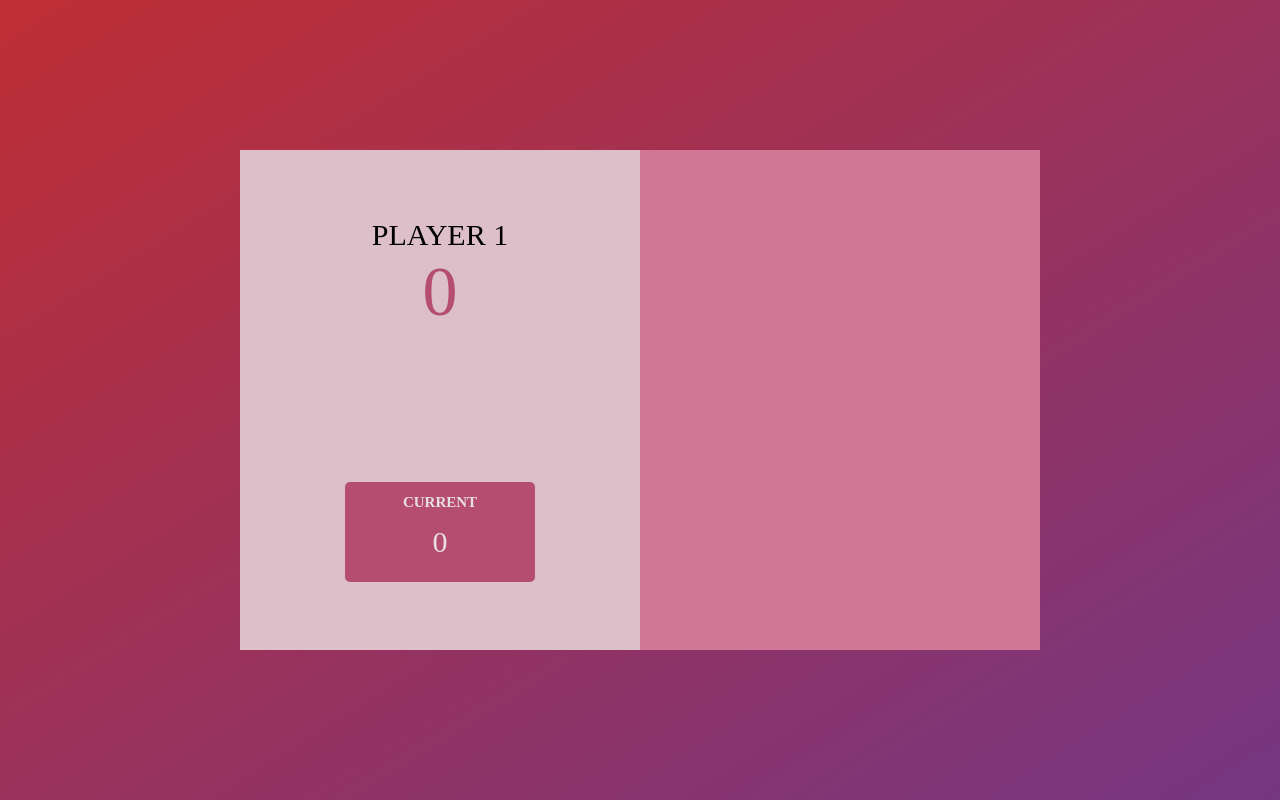
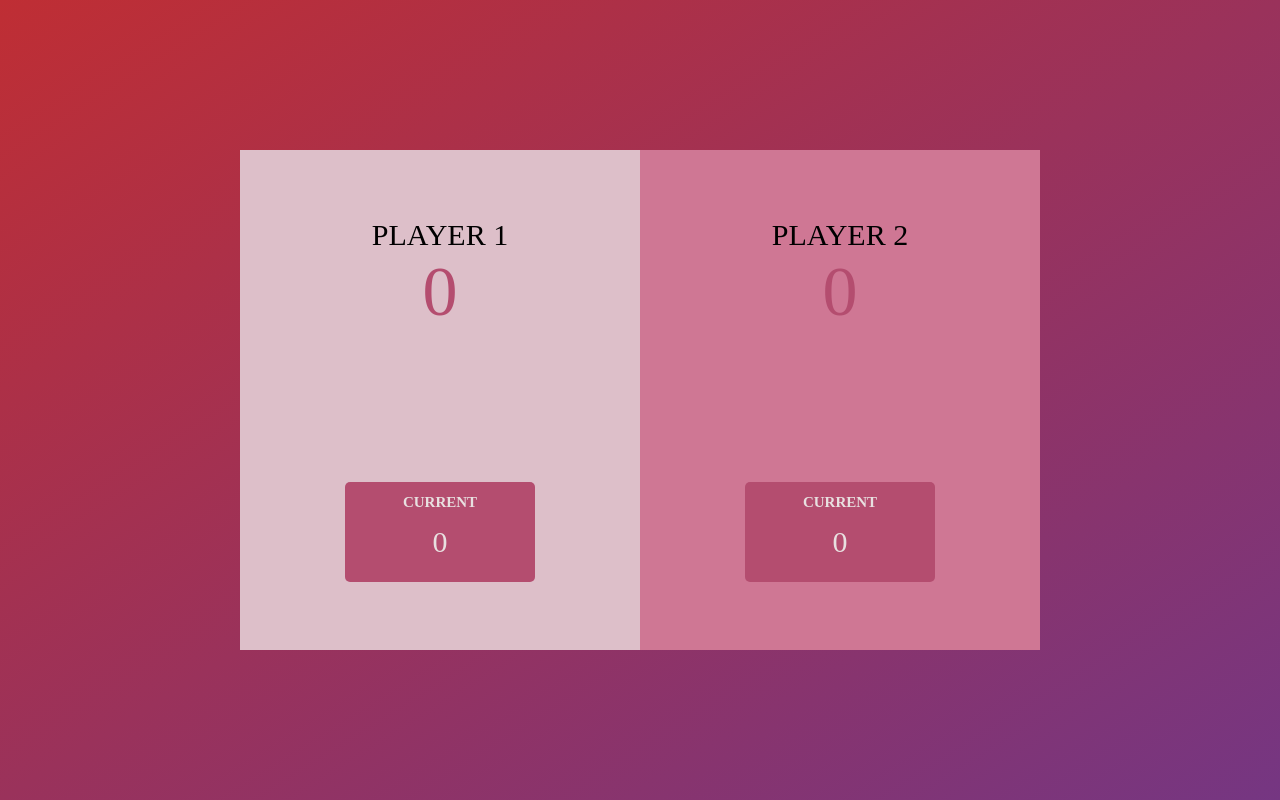
Before and after one commit to ShahdElhlwaney/PigGame, a plain HTML site: page index.html in a window 1280 px wide. Drawn offline with Linux system fonts and the light colour scheme.

Commit message:
creating player2 content

```diff
--- a/index.html
+++ b/index.html
@@ -17,10 +17,16 @@
                     <span class="currentscore">0</span>
                 </div>
             </div>
-
         </section>
         <section class="player2">
-
+            <div class="playercontent">
+                <p class="head-name">PLAYER 2</p>
+                <span class="score">0</span>
+                <div class="current">
+                    <p><b>CURRENT</b></p>
+                    <span class="currentscore">0</span>
+                </div>
+            </div>
         </section>
     </main>
 </body>
```
